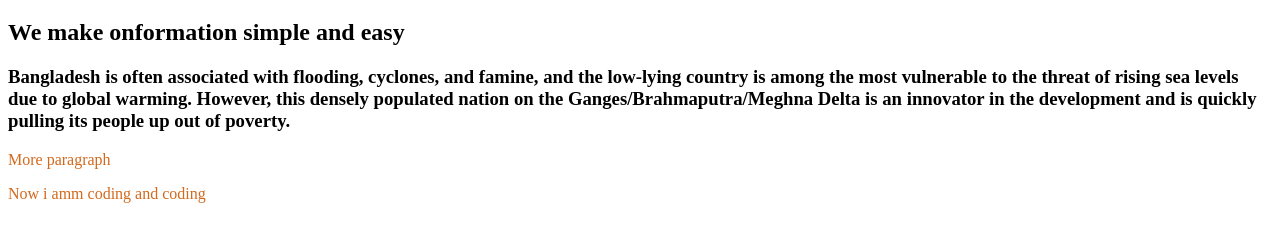
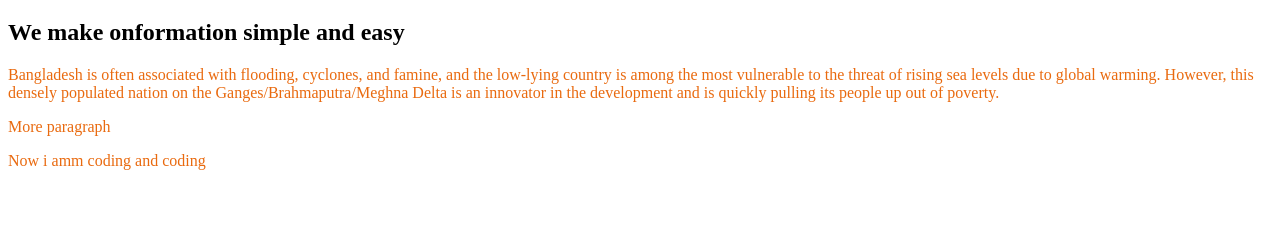
Before and after one commit to mohammadrakib007/my-one-repo, a plain HTML site: page index.html in a window 1280 px wide. Shown: the part 61-302 px from the top of the page. Drawn offline with Linux system fonts and the light colour scheme.

Commit message:
color changed

```diff
--- a/index.html
+++ b/index.html
@@ -13,7 +13,7 @@
     <h1> Our passion to play with information</h1>
     <h2> We make onformation simple and easy</h2>
 
-    <h3> Bangladesh is often associated with flooding, cyclones, and famine, and the low-lying country is among the most vulnerable to the threat of rising sea levels due to global warming. However, this densely populated nation on the Ganges/Brahmaputra/Meghna Delta is an innovator in the development and is quickly pulling its people up out of poverty.</h3>
+    <p> Bangladesh is often associated with flooding, cyclones, and famine, and the low-lying country is among the most vulnerable to the threat of rising sea levels due to global warming. However, this densely populated nation on the Ganges/Brahmaputra/Meghna Delta is an innovator in the development and is quickly pulling its people up out of poverty.</p>
     <p>More paragraph</p>
     <p>Now i amm coding and coding</p>
 </body>
--- a/style.css
+++ b/style.css
@@ -1,5 +1,5 @@
 p{
 
-    color: chocolate;
+    color: rgb(233, 106, 15);
 
 }
```
